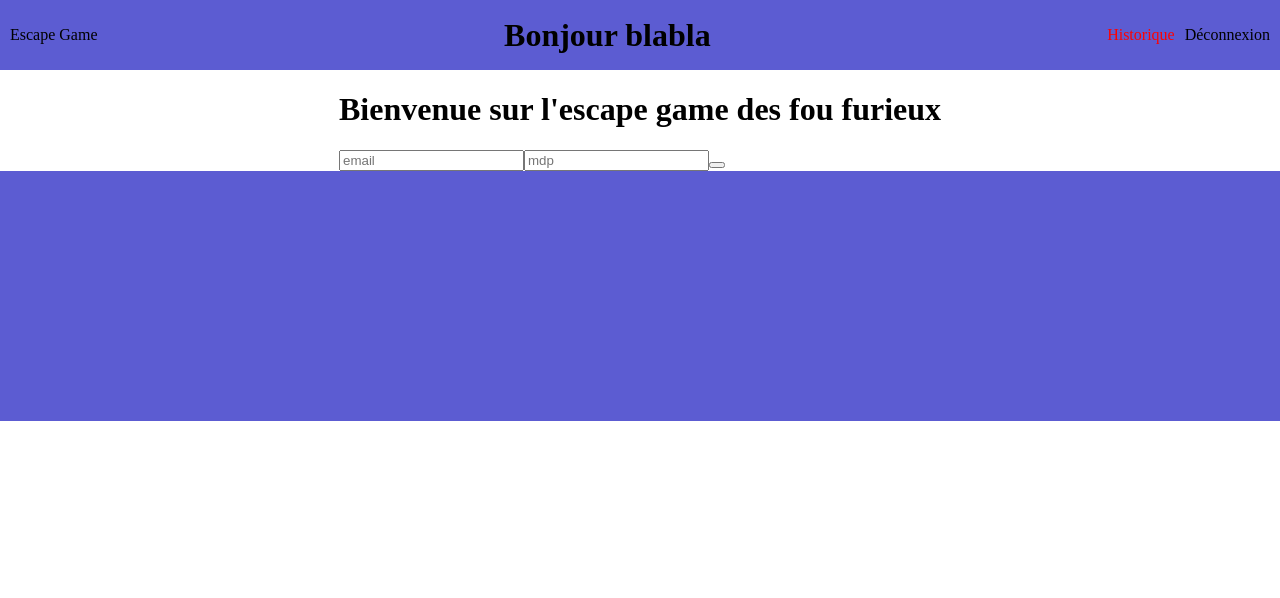
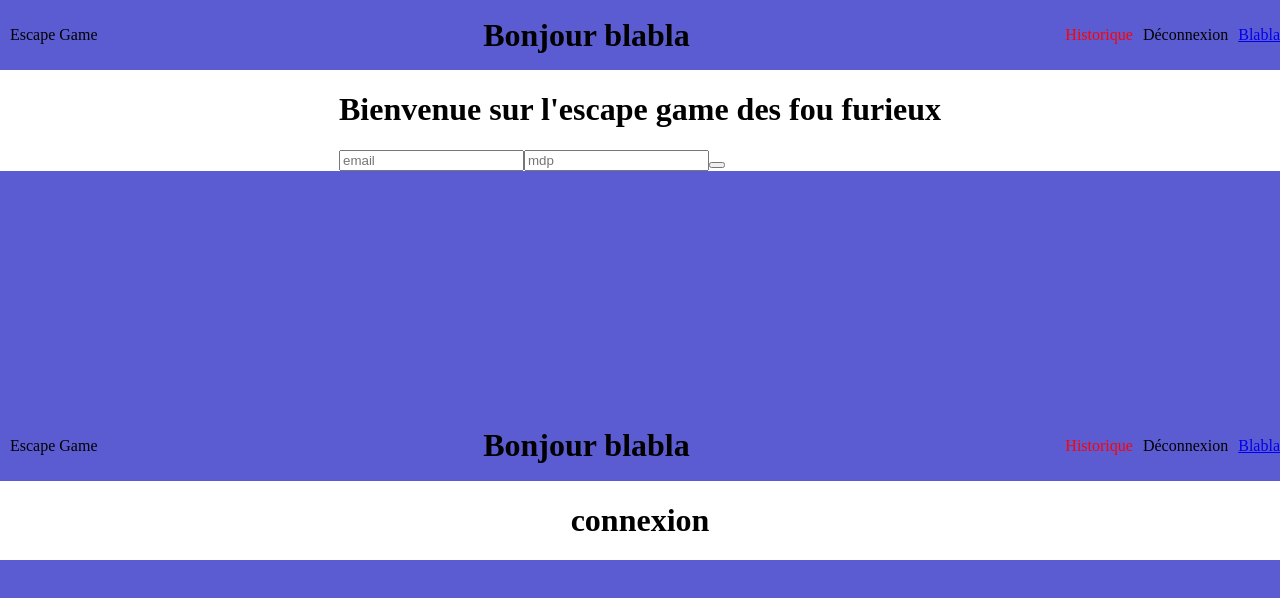
Before and after one commit to thibaud75/escape-game-front, a React (Vite) app: page /auth in a window 1280 px wide. Shown: the top 598 px of the page. Built offline with nearby package versions, Linux system fonts and the light colour scheme.

Commit message:
react router en cours

```diff
--- a/package.json
+++ b/package.json
@@ -22,6 +22,7 @@
     "eslint": "^8.38.0",
     "eslint-plugin-react-hooks": "^4.6.0",
     "eslint-plugin-react-refresh": "^0.3.4",
+    "react-router-dom": "^6.14.0",
     "typescript": "^5.0.2",
     "vite": "^4.3.9"
   }
--- a/src/App.tsx
+++ b/src/App.tsx
@@ -2,6 +2,9 @@ import { useEffect, useState } from 'react'
 import './App.css'
 import Nav from './components/Nav'
 import Footer from './components/Footer'
+import {Route, Routes} from "react-router-dom";
+import Auth from "./pages/Auth"
+
 
 
 
@@ -29,7 +32,6 @@ const getData = (e:React.FormEvent<HTMLFormElement>) => {
   callApi(data)
 }
 
-
 function callApi(login:{}){
   fetch(`http://localhost:3000/auth/login`, {
     method : 'POST',
@@ -48,12 +50,6 @@ function callApi(login:{}){
   })
 }
 
-// useEffect(()=>{
-//   callApi()
-// },[])
-
-
-
   return (
     <>
       <Nav/>
@@ -68,6 +64,11 @@ function callApi(login:{}){
 
       </div>
       <Footer/>
+
+      <Routes>
+        <Route path="/" element={<App />}/>
+        <Route path="auth" element={<Auth />} />
+      </Routes>
     </>
   )
 }
--- a/src/components/Nav.tsx
+++ b/src/components/Nav.tsx
@@ -1,5 +1,6 @@
 import { useState } from "react"
-import Auth from '../Auth'
+import Auth from '../pages/Auth'
+import { Outlet, Link } from "react-router-dom";
 
 export default function Nav() {
 
@@ -33,6 +34,7 @@ const [isConnect, setIsConnect] = useState(true)
                 <span id="connexion" onClick={()=>{onConnexion()}}>
                     {isConnect == true  ?'Déconnexion' : 'Connexion'}
                 </span>
+                <Link to="/Auth">Blabla</Link>
             </div>
 
         </header>
--- a/src/main.tsx
+++ b/src/main.tsx
@@ -2,9 +2,12 @@ import React from 'react'
 import ReactDOM from 'react-dom/client'
 import App from './App.tsx'
 import './index.css'
+import { BrowserRouter as Router, Routes, Route, Switch } from "react-router-dom";
+import Auth from "./pages/Auth.tsx";
+
 
 ReactDOM.createRoot(document.getElementById('root') as HTMLElement).render(
-  <React.StrictMode>
-    <App />
-  </React.StrictMode>,
+ <Router>
+  <App/>
+ </Router>
 )
--- /dev/null
+++ b/src/pages/Auth.tsx
@@ -0,0 +1,22 @@
+import { useState } from 'react'
+// import './App.css'
+import Nav from '../components/Nav'
+import Footer from '../components/Footer'
+
+
+function Auth() {
+
+  return (
+    <>
+      <Nav/>
+      <div>
+        <h1 className='connexion'>connexion</h1>
+
+
+      </div>
+      <Footer/>
+    </>
+  )
+}
+
+export default Auth
```
Also changed, not shown: src/Auth.tsx (deleted, +0 -23 lines), 1 other file (tests, documents, lock files or other folders).
